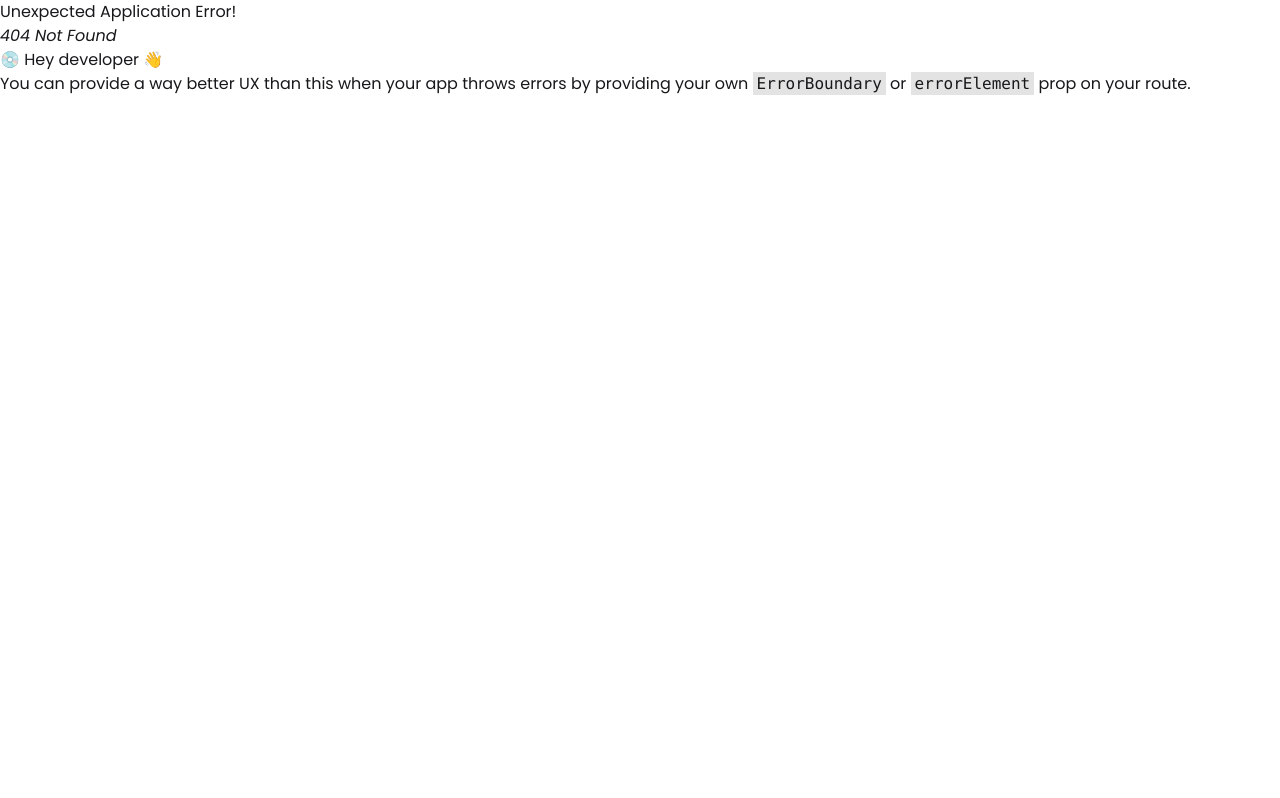
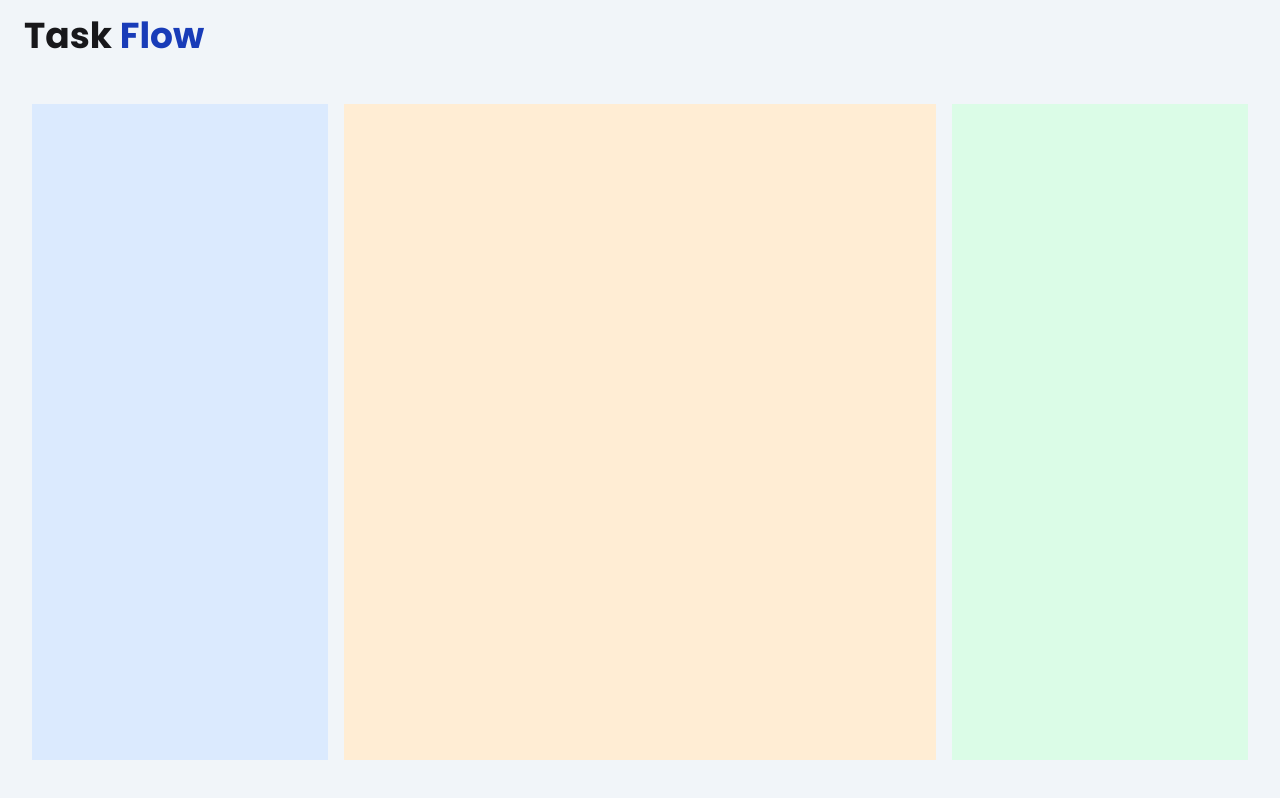
Before and after one commit to Hayder987/Task-Management, a React (Vite) app: page /task in a window 1280 px wide. Before the commit this address had no page. Built offline with nearby package versions, Linux system fonts and the light colour scheme.

Commit message:
firebase config done

```diff
--- a/package.json
+++ b/package.json
@@ -11,6 +11,7 @@
   },
   "dependencies": {
     "@tailwindcss/vite": "^4.0.7",
+    "firebase": "^11.3.1",
     "react": "^19.0.0",
     "react-dom": "^19.0.0",
     "react-router": "^7.2.0",
--- /dev/null
+++ b/src/components/Navbar.jsx
@@ -0,0 +1,17 @@
+
+
+const Navbar = () => {
+  return (
+    <div className="text-4xl font-bold px-6 py-4">
+       <div className="">
+        <h1 className="">Task <span className="text-blue-800">Flow</span></h1>
+       </div>
+       {/* user */}
+       <div className="">
+
+       </div>
+    </div>
+  )
+}
+
+export default Navbar
--- /dev/null
+++ b/src/components/Task.jsx
@@ -0,0 +1,22 @@
+
+
+const Task = () => {
+  return (
+    <div className="min-h-[90vh] flex p-8 justify-center gap-4">
+        {/* side1 */}
+        <div className="bg-blue-100 w-3/12 min-h-[80vh]">
+
+        </div>
+        {/* side2 */}
+        <div className="bg-orange-100 w-6/12 min-h-[80vh]">
+
+        </div>
+        {/* side3 */}
+        <div className="bg-green-100 w-3/12 min-h-[80vh]">
+
+        </div>
+    </div>
+  )
+}
+
+export default Task
--- /dev/null
+++ b/src/context/AuthContext.jsx
@@ -0,0 +1,3 @@
+import { createContext } from "react";
+
+export const AuthContext = createContext(null)
--- /dev/null
+++ b/src/firebase/firebase.config.js
@@ -0,0 +1,16 @@
+
+import { initializeApp } from "firebase/app";
+import { getAuth } from "firebase/auth";
+
+const firebaseConfig = {
+  apiKey: import.meta.env.VITE_apiKey,
+  authDomain: import.meta.env.VITE_authDomain,
+  projectId: import.meta.env.VITE_projectId,
+  storageBucket: import.meta.env.VITE_storageBucket,
+  messagingSenderId: import.meta.env.VITE_messagingSenderId,
+  appId: import.meta.env.VITE_appId
+};
+
+
+const app = initializeApp(firebaseConfig);
+export const auth = getAuth(app);
--- a/src/page/Home.jsx
+++ b/src/page/Home.jsx
@@ -1,3 +1,4 @@
+import { Link } from "react-router";
 import banner from "../assets/images/banner-2.jpg";
 
 const Home = () => {
@@ -23,7 +24,9 @@ const Home = () => {
           more effortlessly!
         </p>
         <div className="flex justify-center items-center mt-8">
+         <Link to={'/task'}>
          <button className="bg-blue-800 cursor-pointer text-white py-3 px-8 rounded-md font-semibold">Get Started</button>
+         </Link>
         </div>
       </div>
     </div>
--- /dev/null
+++ b/src/page/TaskPage.jsx
@@ -0,0 +1,16 @@
+import Navbar from "../components/Navbar"
+import Task from "../components/Task"
+
+
+const TaskPage = () => {
+  return (
+    <div className="bg-slate-100 min-h-[100vh]">
+        <div className="container mx-auto">
+         <Navbar></Navbar>
+         <Task></Task>
+        </div>
+    </div>
+  )
+}
+
+export default TaskPage
--- /dev/null
+++ b/src/provider/AuthProvider.jsx
@@ -0,0 +1,19 @@
+import { useState } from "react";
+import { AuthContext } from "../context/AuthContext";
+
+const AuthProvider = ({ children }) => {
+  const [user, setUser] = useState();
+  const [loading, setLoading] = useState(false)
+
+    const registerUser = ()=>{
+
+    }
+
+  const authInfo = {
+    user,
+    loading
+  };
+  return <AuthContext value={authInfo}>{children}</AuthContext>;
+};
+
+export default AuthProvider;
--- a/src/router/router.jsx
+++ b/src/router/router.jsx
@@ -1,13 +1,15 @@
 import { createBrowserRouter } from "react-router";
 import Home from "../page/Home";
 import MainLayout from "../main/MainLayout";
+import TaskPage from "../page/TaskPage";
 
 export const router = createBrowserRouter([
     {
         path:'/',
         element: <MainLayout></MainLayout>,
         children:[
-            {path:'/', element:<Home></Home>}
+            {path:'/', element:<Home></Home>},
+            {path:'/task', element:<TaskPage></TaskPage>}
         ]
     }
 ])
```
Also changed, not shown: src/main.jsx (+12 -11 lines), 1 other file (tests, documents, lock files or other folders).
